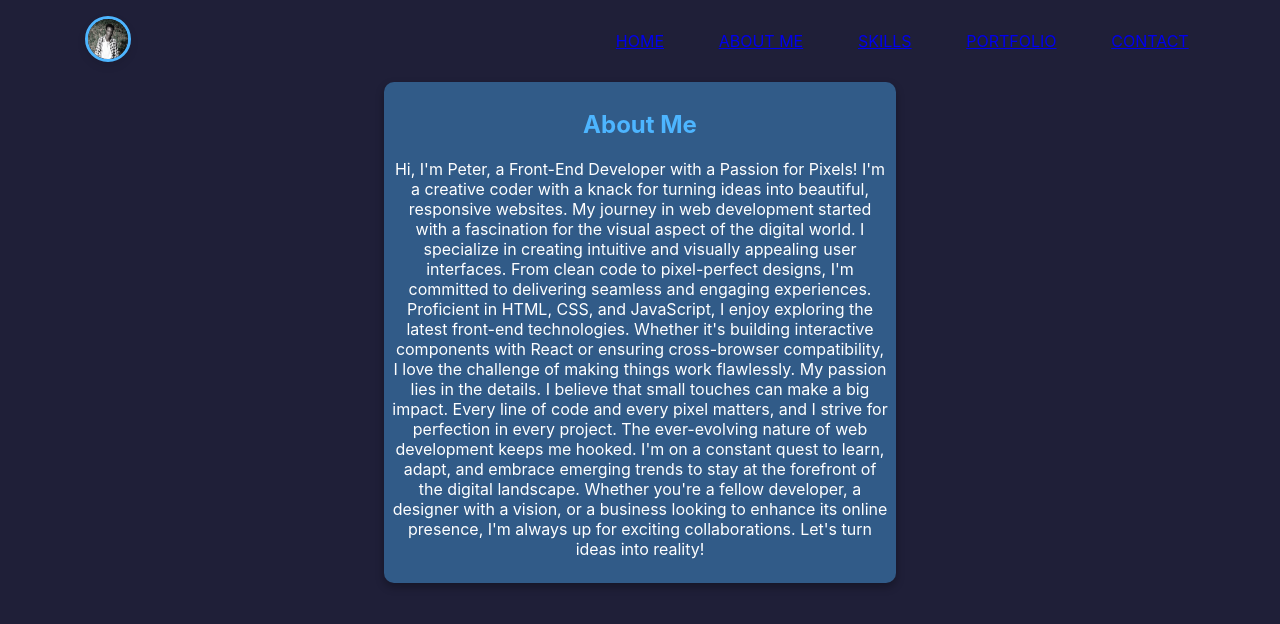
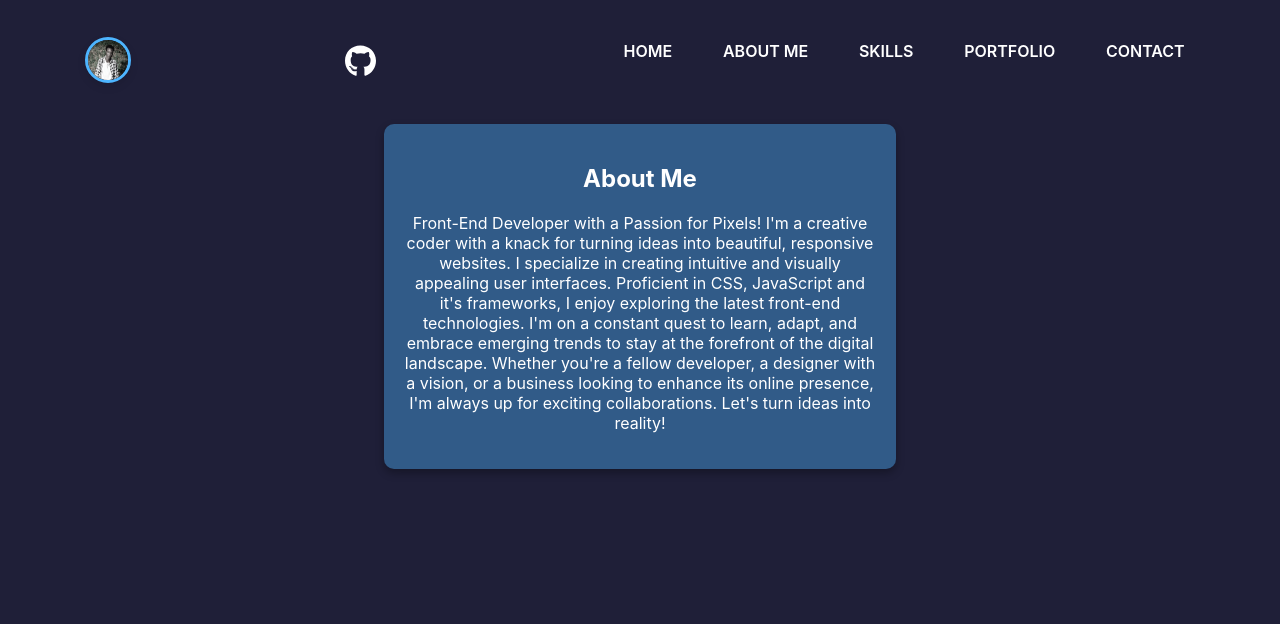
Before and after one commit to tutich/my-port, a React (Create React App) app in the folder frontend/: page /about in a window 1280 px wide. Shown: the top 624 px of the page. Built offline with nearby package versions, Linux system fonts and the light colour scheme.

Commit message:
web responsive

```diff
--- a/frontend/src/index.css
+++ b/frontend/src/index.css
@@ -40,7 +40,37 @@ code {
   top: 0;
   left: 0;
   right: 0;
+  position: sticky;
 }
+nav a {
+  text-decoration: none; /* Remove underline */
+  margin-right: 15px; /* Adjust spacing between links */
+  padding: 0.5rem;
+  color: #fff;
+}
+nav a::after {
+  content: '';
+  display: block;
+  height: 2px;
+  width: 0;
+  background: transparent;
+  transition: all 0.4s ease;
+}
+
+nav a:hover::after {
+  width: 100%;
+  background: #4db5ff;
+}
+
+.dataa {
+  display: flex;
+  /* justify-content: space-between; */
+  list-style-type: none;
+  padding: 10px;
+  font-weight: 600;
+  color: #fff;
+}
+
 .pic {
   width: 40px;
   height: 40px;
@@ -60,6 +90,12 @@ ul {
   display: none;
   color: #fff;
 }
+.page {
+  display: flex;
+  align-items: center;
+  justify-content: center;
+  padding: 4px;
+}
 h2 {
   color: #4db5ff;
 }
@@ -70,13 +106,24 @@ h2 {
   border-radius: 10px;
   margin: 0 auto;
   width: 40%;
-  padding: 8px;
+  padding: 20px;
   box-shadow: 0 4px 8px rgba(0, 0, 0, 0.3);
 }
-.resum {
-  background: #2c2c6c;
+.abt {
   color: #fff;
 }
+.resum {
+  background: rgba(77, 181, 255, 0.4);
+  color: hsl(0, 0%, 100%);
+  padding: 6px;
+  border-radius: 8px;
+  cursor: pointer;
+  transition: transform 0.3s ease-in-out;
+}
+.resum:hover {
+  transform: scale(1.1); /* Enlarge on hover */
+}
+
 .skill {
   display: grid;
   grid-auto-flow: column;
@@ -95,7 +142,7 @@ form {
   grid-auto-flow: row;
   width: 30%;
   margin: 0 auto;
-  padding: 30px;
+  padding: 20px;
 }
 input {
   padding: 10px;
@@ -143,9 +190,18 @@ a {
   text-align: center;
 }
 .linkss {
-  padding: 4px;
+  padding-bottom: 10px;
   text-align: center;
 }
+
+.hom {
+  padding: 40px 30.333px 40.333px;
+}
+
+.skills {
+  padding: 40.333px 30.333px 40.333px;
+}
+
 
 @media only screen and (max-width : 768px) {
   .dataa {
--- a/frontend/src/pages/About.jsx
+++ b/frontend/src/pages/About.jsx
@@ -3,13 +3,12 @@
 function About () {
     return (
         <div className="aboutdes">
-        <h2>About Me</h2>
-        <p>Hi, I'm Peter, a Front-End Developer with a Passion for Pixels!
-        I'm a creative coder with a knack for turning ideas into beautiful, responsive websites. My journey in web development started with a fascination for the visual aspect of the digital world.
-        I specialize in creating intuitive and visually appealing user interfaces. From clean code to pixel-perfect designs, I'm committed to delivering seamless and engaging experiences.
-        Proficient in HTML, CSS, and JavaScript, I enjoy exploring the latest front-end technologies. Whether it's building interactive components with React or ensuring cross-browser compatibility, I love the challenge of making things work flawlessly.
-        My passion lies in the details. I believe that small touches can make a big impact. Every line of code and every pixel matters, and I strive for perfection in every project.
-        The ever-evolving nature of web development keeps me hooked. I'm on a constant quest to learn, adapt, and embrace emerging trends to stay at the forefront of the digital landscape.
+        <h2 className="abt">About Me</h2>
+        <p> Front-End Developer with a Passion for Pixels!
+        I'm a creative coder with a knack for turning ideas into beautiful, responsive websites.
+        I specialize in creating intuitive and visually appealing user interfaces.
+        Proficient in CSS, JavaScript and it's frameworks, I enjoy exploring the latest front-end technologies.
+        I'm on a constant quest to learn, adapt, and embrace emerging trends to stay at the forefront of the digital landscape.
         Whether you're a fellow developer, a designer with a vision, or a business looking to enhance its online presence, I'm always up for exciting collaborations. Let's turn ideas into reality!
         </p>
         </div>
--- a/frontend/src/pages/Contact.jsx
+++ b/frontend/src/pages/Contact.jsx
@@ -5,8 +5,8 @@ import Mail from '../images/icons8-gmail-login-40.png';
 
 function Contact() {
     return (
-        <>
-        <h2>Let's Talk</h2>
+        <div>
+          <h2>Let's Talk</h2>
             <div>
                 <form action="">
                     <input
@@ -50,7 +50,7 @@ function Contact() {
 
                 </Animate>
             </div>
-        </>
+        </div>
     )
 }
 export default Contact;
--- a/frontend/src/pages/HomePage.jsx
+++ b/frontend/src/pages/HomePage.jsx
@@ -1,5 +1,6 @@
 import React from 'react';
 import { Animate } from "react-simple-animate";
+import Mail from '../images/icons8-gmail-login-40.png';
 
 
 function HomePage () {
@@ -24,7 +25,10 @@ function HomePage () {
                 >
 
                 </Animate>
-                <button className='resum'>Download my Resume</button>
+                <div className='page'>
+                    <button className='resum'>Download my Resume</button>
+                    <a className='mail' href='https://mail.google.com/mail/u/0/#inbox'><img className='mail' src={Mail} size="2x"/></a>
+                </div>
               </div>
             </div>
           </div>
--- a/frontend/src/pages/Navbar.jsx
+++ b/frontend/src/pages/Navbar.jsx
@@ -5,6 +5,8 @@ import {HiX, hiX} from 'react-icons/hi'
 import { useState } from "react";
 import homPic from '../images/20231221_212926.jpg'
 import aboutPic from '../images/20231221_212926.jpg'
+import { FontAwesomeIcon } from '@fortawesome/react-fontawesome';
+import { faTwitter, faLinkedin, faGithub, faInstagram, faWhatsapp, } from '@fortawesome/free-brands-svg-icons'
 
 const data = [
     {
@@ -59,6 +61,7 @@ const handleToggleIcon = () => {
             <nav className="nav">
 
               <div className="aboutpic"><img className="pic" src={aboutPic}/></div>
+              <a className='insta' href='https://github.com/tutich'><FontAwesomeIcon className="insta" icon={faGithub} size="2x" /></a>
                 <ul className={`dataa ${toggleIcon ? "active" : ""}`}>
                     {
                         data.map((item, key) => (
```
